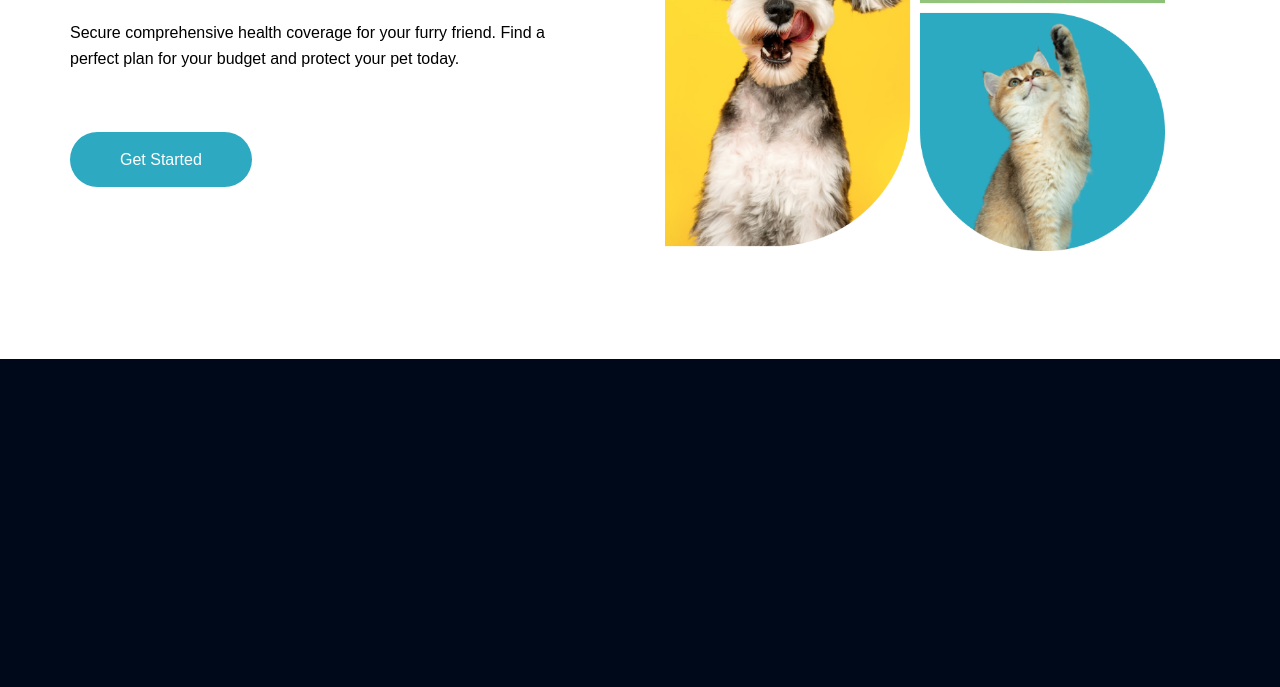
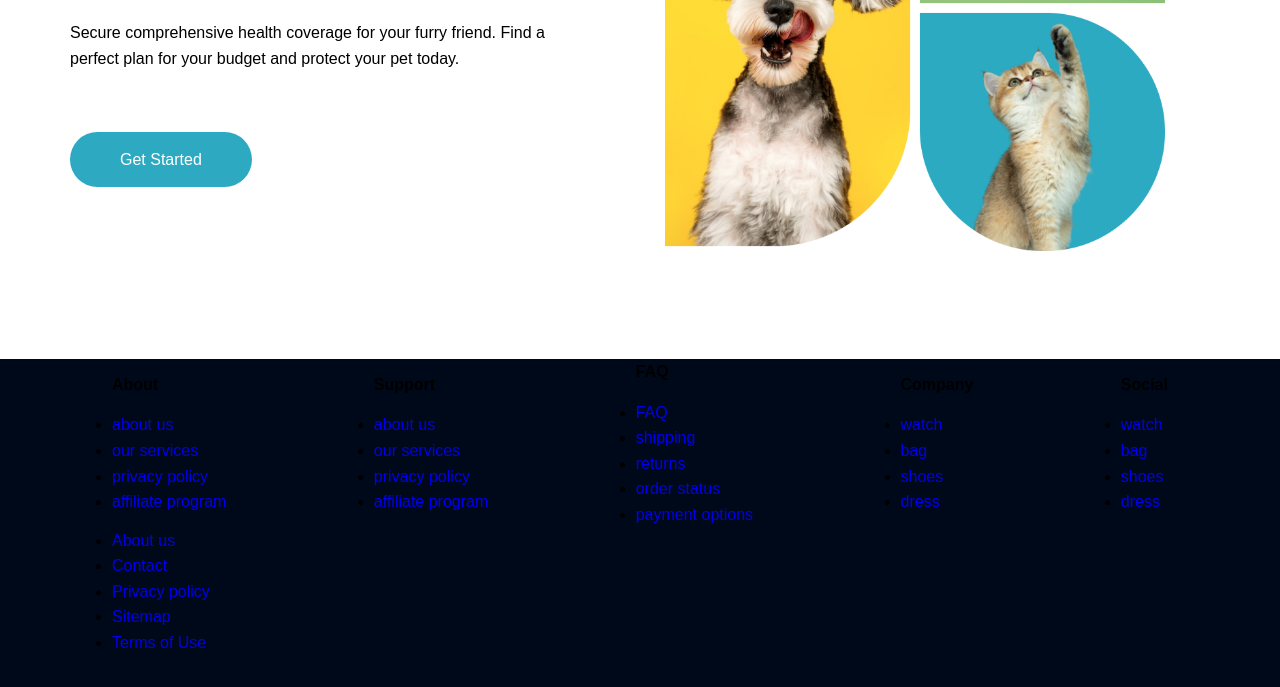
Before and after one commit to Dike-Code/Maya-Insurance_DCTP, a website: page index.html in a window 1280 px wide. Shown: the part 415-1102 px from the top of the page. Drawn offline with Linux system fonts and the light colour scheme.

Commit message:
Added flex row to the footer

```diff
--- a/components/footer.html
+++ b/components/footer.html
@@ -6,8 +6,71 @@
   <title>Document</title>
 </head>
 <body>
-  <footer>
+  <footer class="footer">
+    <div class="footer__container">
+      <div class="row">
+        <div class="col">
+          <h4>About</h4>
+          <ul>
+            <li><a href="#">about us</a></li>
+            <li><a href="#">our services</a></li>
+            <li><a href="#">privacy policy</a></li>
+            <li><a href="#">affiliate program</a></li>
+          </ul>
+        </div>
+        <div class="col">
+          <h4>Support</h4>
+          <ul>
+            <li><a href="#">about us</a></li>
+            <li><a href="#">our services</a></li>
+            <li><a href="#">privacy policy</a></li>
+            <li><a href="#">affiliate program</a></li>
+          </ul>
+        </div>
+        <div class="col">
+          <h4>FAQ</h4>
+          <ul>
+            <li><a href="#">FAQ</a></li>
+            <li><a href="#">shipping</a></li>
+            <li><a href="#">returns</a></li>
+            <li><a href="#">order status</a></li>
+            <li><a href="#">payment options</a></li>
+          </ul>
+        </div>
+        <div class="col">
+          <h4>Company</h4>
+          <ul>
+            <li><a href="#">watch</a></li>
+            <li><a href="#">bag</a></li>
+            <li><a href="#">shoes</a></li>
+            <li><a href="#">dress</a></li>
+          </ul>
+        </div>
+        <div class="col">
+          <h4>Social</h4>
+          <ul>
+            <li><a href="#">watch</a></li>
+            <li><a href="#">bag</a></li>
+            <li><a href="#">shoes</a></li>
+            <li><a href="#">dress</a></li>
+          </ul>
+        </div>
+      </div>
+    </div>
 
+    <div class="divider"></div>
+
+    <div class="row">
+      <ul>
+        <li><a href="#">About us</a></li>
+        <li><a href="#">Contact</a></li>
+        <li><a href="#">Privacy policy</a></li>
+        <li><a href="#">Sitemap</a></li>
+        <li><a href="#">Terms of Use</a></li>
+      </ul>
+
+      <h4> </h4>
+    </div>
   </footer>
 </body>
 </html>
--- a/scss/architectures/abstract/_variables.scss
+++ b/scss/architectures/abstract/_variables.scss
@@ -1,5 +1,3 @@
-
-
     // VARIABLES
 
     // colors
@@ -19,4 +17,12 @@
     $veryThick:700;
     $thick:500;
     $thin:400;
-    $veryThin:30
+    $veryThin:30;
+
+    // display
+    %flex {
+        display: flex;
+        flex-direction: row;
+        justify-content: center;
+        align-items: center;
+    }
--- a/scss/architectures/components/_footer.scss
+++ b/scss/architectures/components/_footer.scss
@@ -3,4 +3,15 @@ footer {
   width: 100%;
   padding-inline: 7rem;
   background-color: $secondary;
+
+  &__container {
+    max-width: 93.7rem;
+    width: 100%;
+  }
+
+  .row {
+    @extend %flex;
+    width: 100%;
+    justify-content: space-between;
+  }
 }
```
Also changed, not shown: css/main.css, 1 other file.
